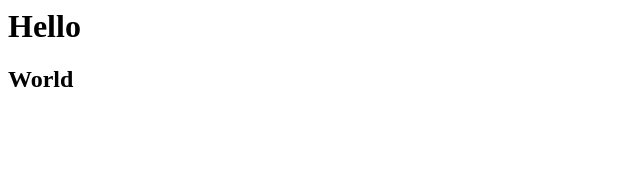
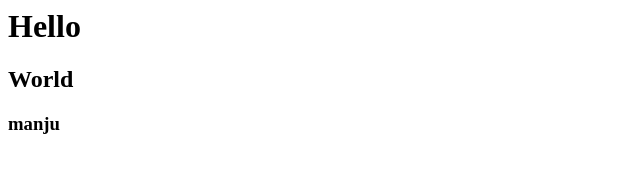
Before and after one commit to Manju1790/testrespository, a plain HTML site: page index.html in a window 1280 px wide. Shown: the full height of the page, 0-640 px from the left. Drawn offline with Linux system fonts and the light colour scheme.

Commit message:
workflow

```diff
--- a/index.html
+++ b/index.html
@@ -5,5 +5,5 @@
     <body>
         <h1>Hello</h1>
         <h2>World</h2>
-    </body>
+        <h3>manju</h3>    </body>
 </html>
```
